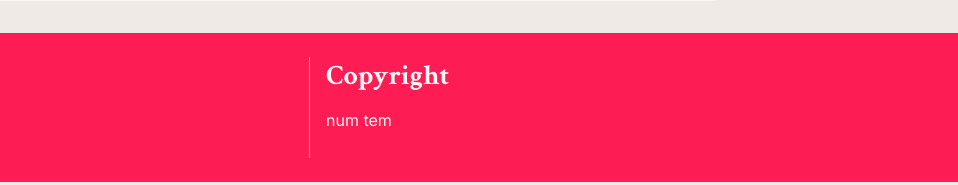
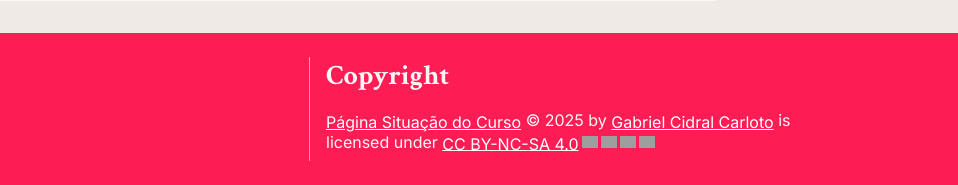
Before and after one commit to gabrielcarloto/faculdade, a plain HTML site: page Padrões Web/primeira página/index.html in a window 1280 px wide. Shown: the part 4133-4318 px from the top of the page, 322-1280 px from the left. Drawn offline with Linux system fonts and the light colour scheme; grey boxes are pictures that could not be loaded.

Commit message:
adiciona cc-by na situação de curso

```diff
--- a/Padrões Web/primeira página/index.html
+++ b/Padrões Web/primeira página/index.html
@@ -212,7 +212,36 @@
 
         <div>
           <h2>Copyright</h2>
-          <p>num tem</p>
+          <p>
+            <a
+              href="https://github.com/gabrielcarloto/faculdade/tree/6597627cdd1288e2c5fa4064b9d6446c2e5ca7c2/Padr%C3%B5es%20Web/primeira%20p%C3%A1gina"
+              >Página Situação do Curso</a
+            >
+            © 2025 by
+            <a href="https://github.com/gabrielcarloto"
+              >Gabriel Cidral Carloto</a
+            >
+            is licensed under
+            <a href="https://creativecommons.org/licenses/by-nc-sa/4.0/"
+              >CC BY-NC-SA 4.0</a
+            ><img
+              src="https://mirrors.creativecommons.org/presskit/icons/cc.svg"
+              alt=""
+              style="max-width: 1em; max-height: 1em; margin-left: 0.2em"
+            /><img
+              src="https://mirrors.creativecommons.org/presskit/icons/by.svg"
+              alt=""
+              style="max-width: 1em; max-height: 1em; margin-left: 0.2em"
+            /><img
+              src="https://mirrors.creativecommons.org/presskit/icons/nc.svg"
+              alt=""
+              style="max-width: 1em; max-height: 1em; margin-left: 0.2em"
+            /><img
+              src="https://mirrors.creativecommons.org/presskit/icons/sa.svg"
+              alt=""
+              style="max-width: 1em; max-height: 1em; margin-left: 0.2em"
+            />
+          </p>
         </div>
       </div>
     </footer>
--- a/Padrões Web/primeira página/styles.css
+++ b/Padrões Web/primeira página/styles.css
@@ -236,21 +236,23 @@ footer {
     list-style-type: none;
   }
 
-  .contatos {
   a {
     color: white;
     vertical-align: middle;
-      text-decoration: none;
 
     &:hover {
       color: #e7e2df;
     }
 
-      .link-social {
+    &:has(.link-social) {
+      text-decoration: none;
+      & > .link-social {
         text-decoration: underline;
       }
     }
+  }
 
+  .contatos {
     img {
       width: 20px;
     }
```
Lines whose indentation alone changed are shown as unchanged.
